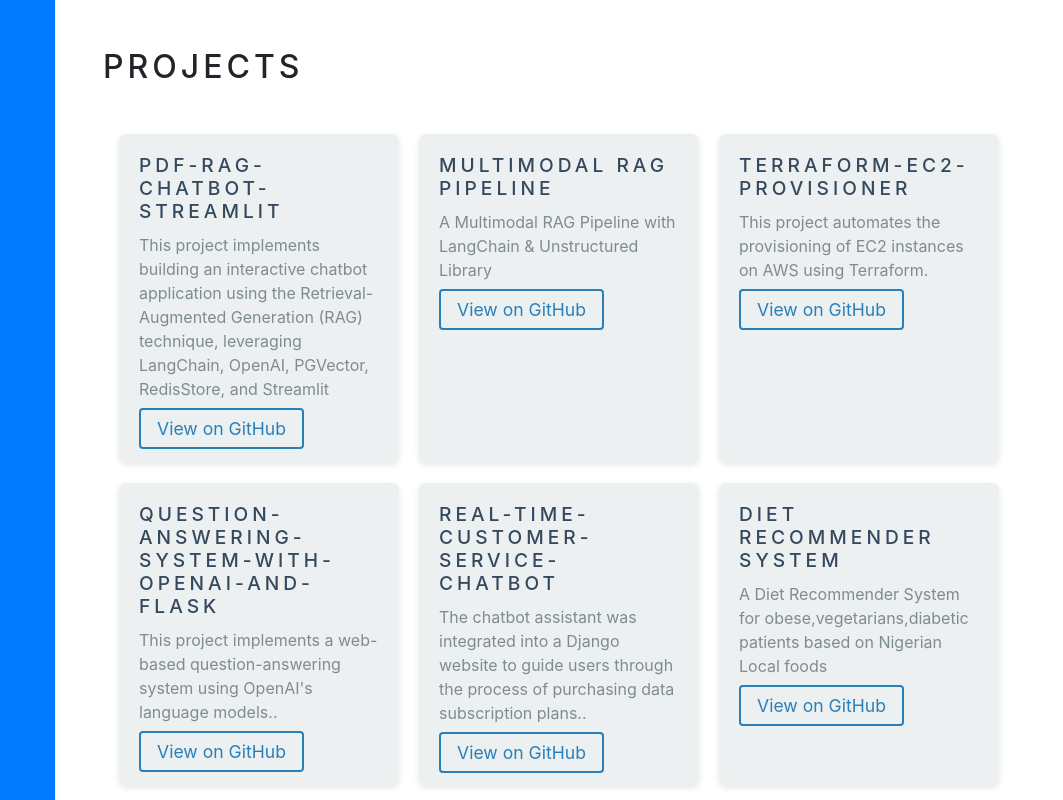
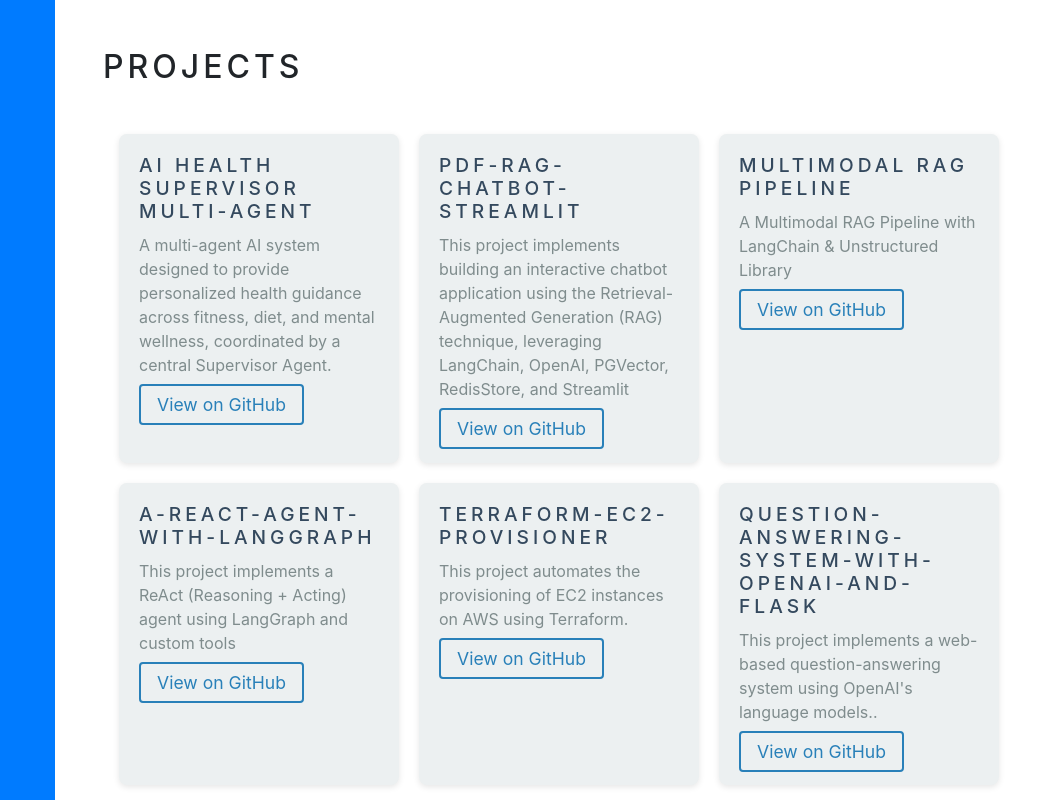
Before and after one commit to Mercytopsy/ob-portfolio, a website with bundled scripts: page projects.html in a window 1280 px wide. Shown: the top 800 px of the page, 217-1280 px from the left. Built offline with nearby package versions, Linux system fonts and the light colour scheme; a web font is replaced by a local one.

Commit message:
update all projects

```diff
--- a/projects.html
+++ b/projects.html
@@ -85,33 +85,47 @@
 
           <!-- Project 1 -->
           <div class="project">
-              <h2> pdf-rag-chatbot-streamlit</h2>
-              <p>This project implements building an interactive chatbot application using the Retrieval-Augmented Generation (RAG) technique, leveraging LangChain, OpenAI, PGVector, RedisStore, and Streamlit</p>
-              <a href="https://github.com/Mercytopsy/pdf-rag-chatbot-streamlit" target="_blank">View on GitHub</a>
+              <h2> AI Health Supervisor Multi-Agent</h2>
+              <p>A multi-agent AI system designed to provide personalized health guidance across fitness, diet, and mental wellness, coordinated by a central Supervisor Agent.</p>
+              <a href="https://github.com/Mercytopsy/AI-Health-Supervisor-Agent" target="_blank">View on GitHub</a>
           </div>
 
           <!-- Project 2 -->
           <div class="project">
-              <h2> Multimodal RAG Pipeline </h2>
-              <p>A Multimodal RAG Pipeline with LangChain & Unstructured Library</p>
-              <a href="https://github.com/Mercytopsy/Multimodal-RAG-Pipeline" target="_blank">View on GitHub</a>
-          </div>
+            <h2> pdf-rag-chatbot-streamlit</h2>
+            <p>This project implements building an interactive chatbot application using the Retrieval-Augmented Generation (RAG) technique, leveraging LangChain, OpenAI, PGVector, RedisStore, and Streamlit</p>
+            <a href="https://github.com/Mercytopsy/pdf-rag-chatbot-streamlit" target="_blank">View on GitHub</a>
+        </div>
 
           <!-- Project 3 -->
+          <div class="project">
+            <h2> Multimodal RAG Pipeline </h2>
+            <p>A Multimodal RAG Pipeline with LangChain & Unstructured Library</p>
+            <a href="https://github.com/Mercytopsy/Multimodal-RAG-Pipeline" target="_blank">View on GitHub</a>
+        </div>
+
+          <!-- Project 4 -->
+          <div class="project">
+            <h2> A-ReAct-Agent-with-LangGraph</h2>
+            <p>This project implements a ReAct (Reasoning + Acting) agent using LangGraph and custom tools</p>
+            <a href="https://github.com/Mercytopsy/A-ReAct-Agent-with-LangGraph" target="_blank">View on GitHub</a>
+        </div>
+
+          <!-- Project 5 -->
           <div class="project">
               <h2>Terraform-ec2-provisioner</h2>
               <p>This project automates the provisioning of EC2 instances on AWS using Terraform. </p>
               <a href="https://github.com/Mercytopsy/terraform-ec2-provisioner" target="_blank">View on GitHub</a>
           </div>
 
-          <!-- Project 4 -->
+          <!-- Project 6 -->
           <div class="project">
               <h2>Question-Answering-System-with-OpenAI-and-Flask</h2>
               <p>This project implements a web-based question-answering system using OpenAI's language models..</p>
               <a href="https://github.com/Mercytopsy/Question-Answering-System-with-OpenAI-and-Flask" target="_blank">View on GitHub</a>
           </div>
 
-          <!-- Project 5 -->
+          <!-- Project 7 -->
           <div class="project">
               <h2>Real-Time-Customer-Service-Chatbot</h2>
               <p>The chatbot assistant was integrated into a Django website to guide users
@@ -119,7 +133,7 @@
               <a href="https://github.com/Mercytopsy/Real-Time-Customer-Service-Chatbot" target="_blank">View on GitHub</a>
           </div>
 
-          <!-- Project 6 -->
+          <!-- Project 8 -->
              <div class="project">
               <h2>Diet Recommender System</h2>
               <p>A Diet Recommender System for obese,vegetarians,diabetic patients based on Nigerian Local foods</p>
```
